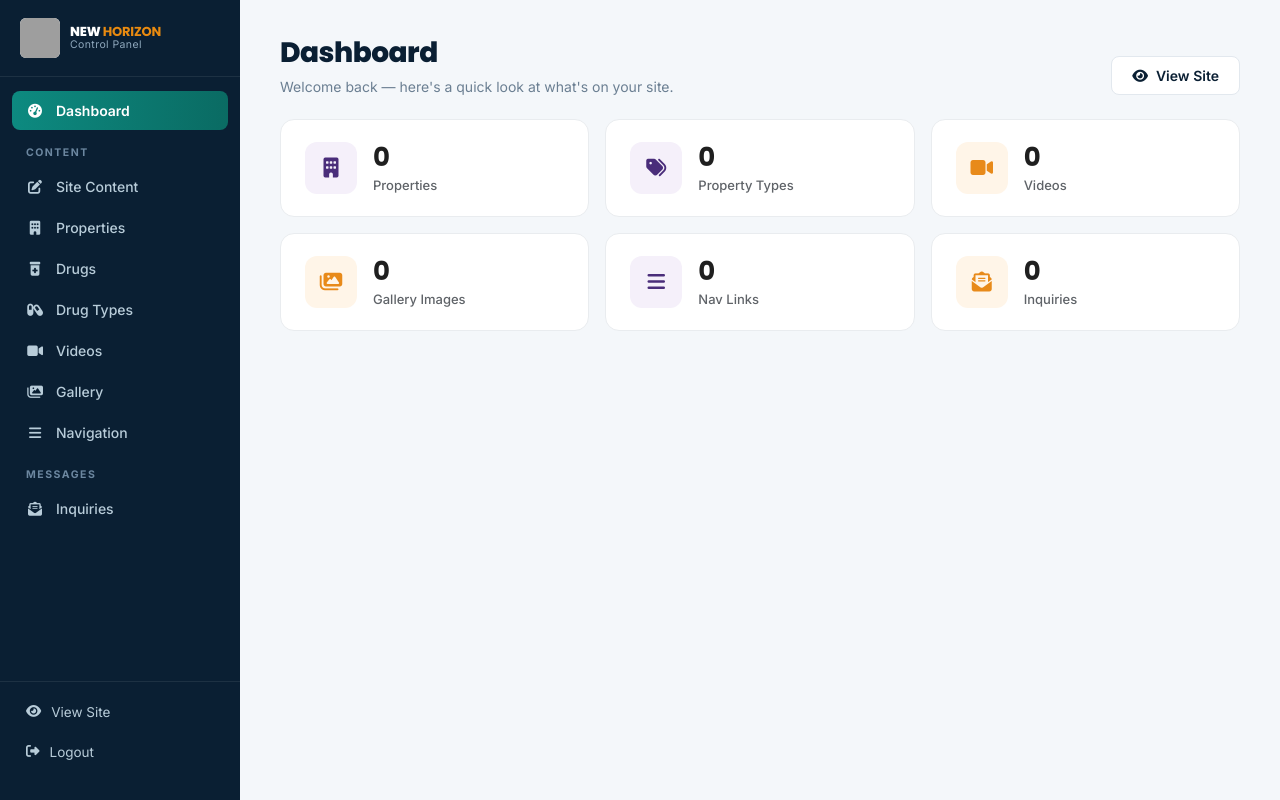
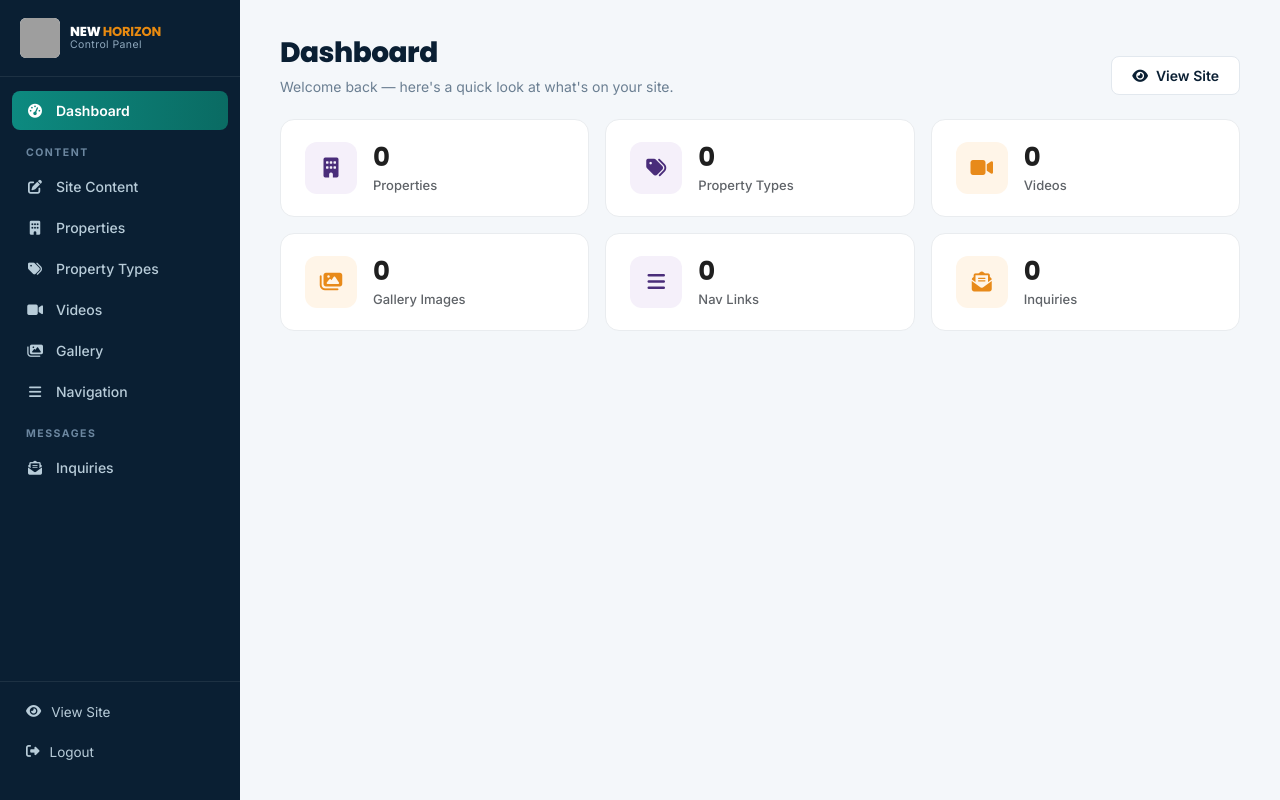
Before and after one commit to klinsmanagyekum334-bot/New-Horizon, a Flask app: page /update in a window 1280 px wide. Run offline with Flask 3, Linux system fonts and the light colour scheme; the visitor is signed in with stand-in values (Sample User, id 1); data that the repository does not hold is empty; grey boxes are pictures that could not be loaded.

Commit message:
Update navigation links in base_update.html
Removed links for Drugs and Drug Types, and added link for Property Types.

```diff
--- a/templates/update/base_update.html
+++ b/templates/update/base_update.html
@@ -52,16 +52,10 @@
       <span>Properties</span>
     </a>
 
-    <a href="{{ url_for('update_drugs') }}"
-       class="{% if request.endpoint and request.endpoint.startswith('update_drug_') and 'type' not in request.endpoint %}active{% endif %}">
-      <i class="fa-solid fa-prescription-bottle-medical"></i>
-      <span>Drugs</span>
-    </a>
-
-    <a href="{{ url_for('update_drug_types') }}"
-       class="{% if request.endpoint and 'drug_type' in request.endpoint %}active{% endif %}">
-      <i class="fa-solid fa-capsules"></i>
-      <span>Drug Types</span>
+    <a href="{{ url_for('update_property_types') }}"
+       class="{% if request.endpoint and 'property_type' in request.endpoint %}active{% endif %}">
+      <i class="fa-solid fa-tags"></i>
+      <span>Property Types</span>
     </a>
 
     <a href="{{ url_for('update_videos') }}"
```
